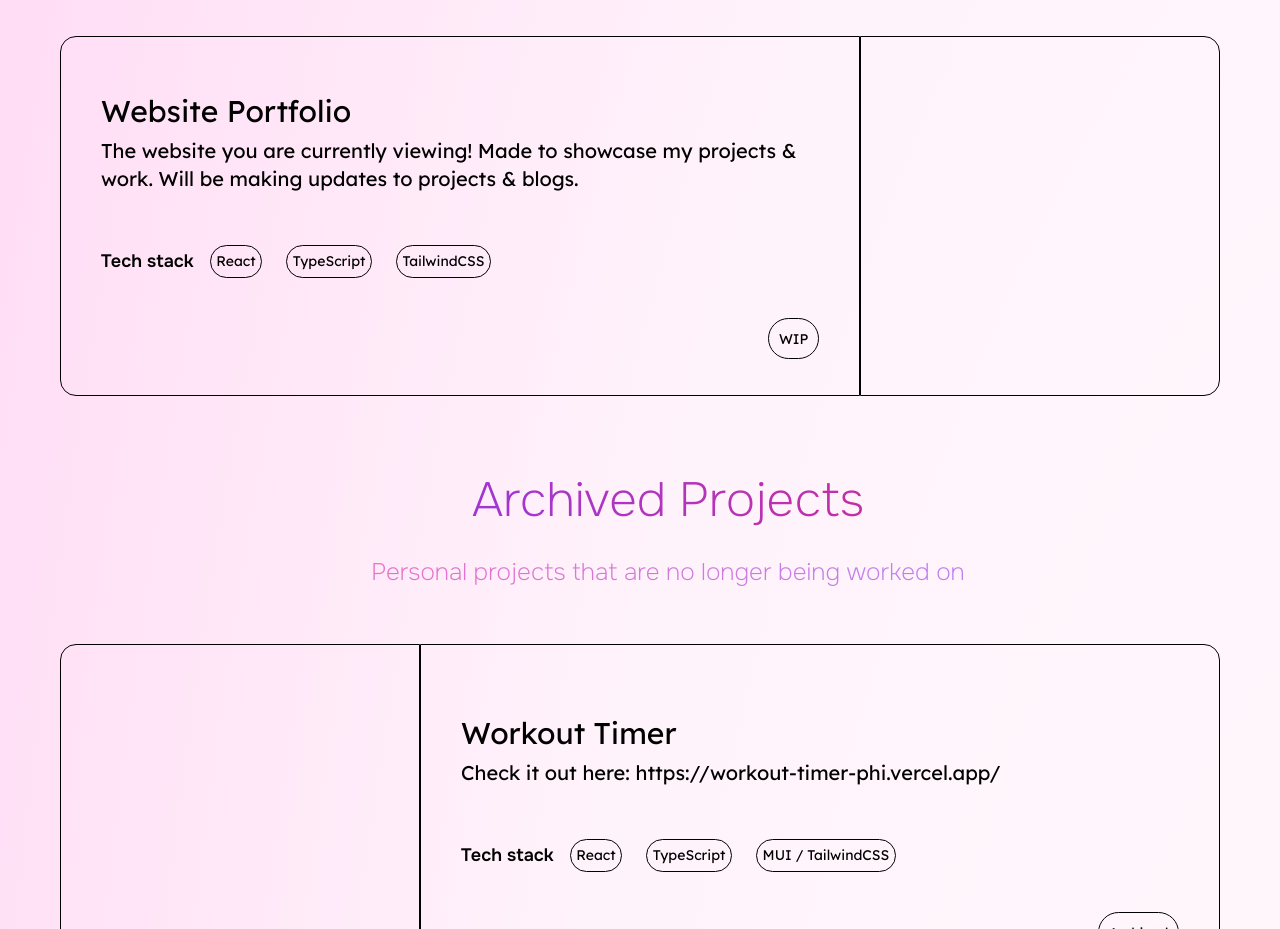
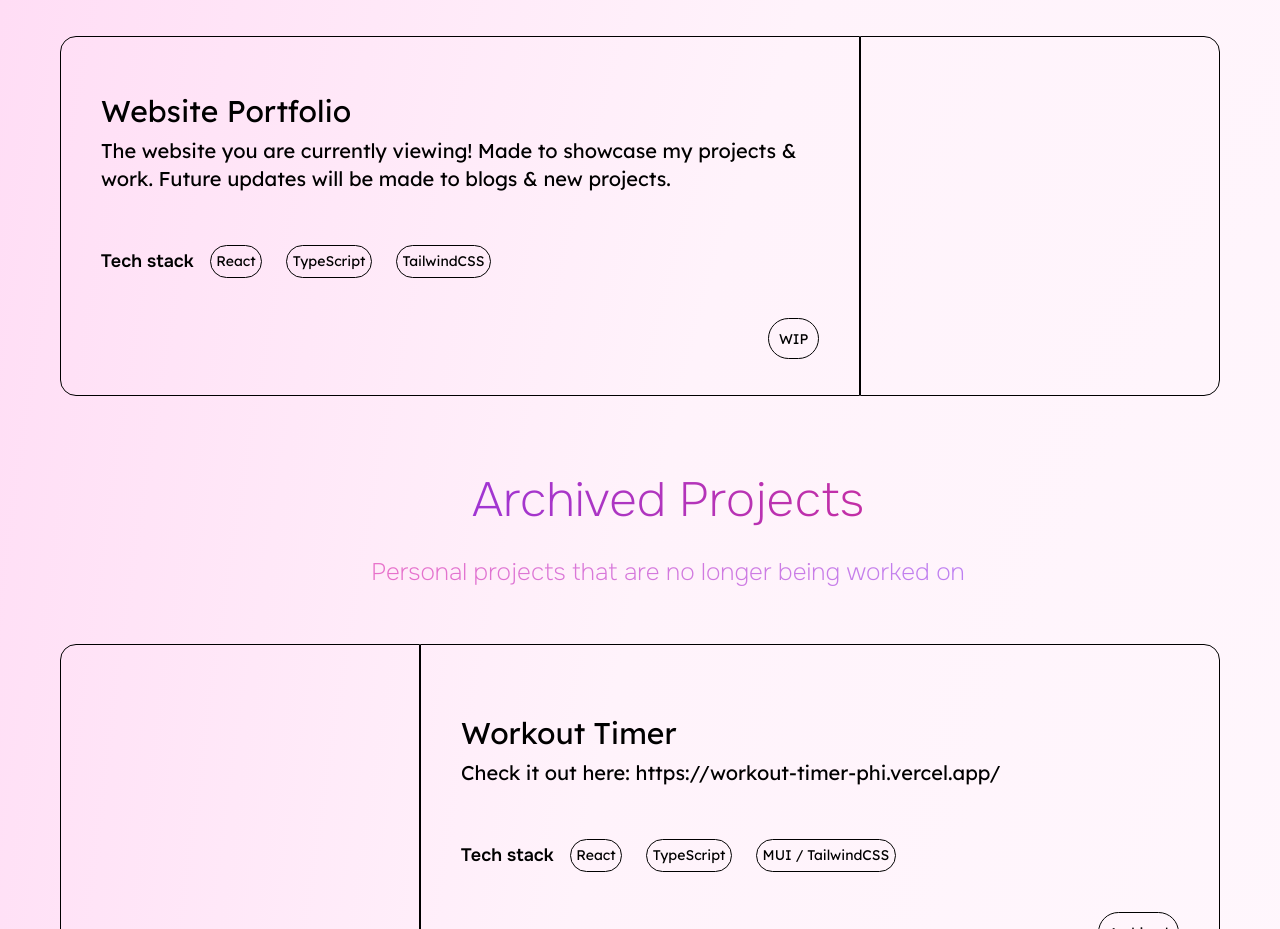
Before and after one commit to cathqine/web-portfolio, a React (Vite) app: page / in a window 1280 px wide. Shown: the part 2220-3149 px from the top of the page. Built offline with nearby package versions, Linux system fonts and the light colour scheme; what tailwindcss-motion would draw is missing.

Commit message:
categorising all projects

```diff
--- a/src/components/pages/OtherProjects.tsx
+++ b/src/components/pages/OtherProjects.tsx
@@ -17,7 +17,7 @@ export default function ArchivedProjects() {
             techstack={[]} />
           <ProjectCard index={4}
             title={"Website Portfolio"}
-            caption={"The website you are currently viewing! Made to showcase my projects & work. Will be making updates to projects & blogs."}
+            caption={"The website you are currently viewing! Made to showcase my projects & work. Future updates will be made to blogs & new projects."}
             status={["WIP"]}
             techstack={["React", "TypeScript", "TailwindCSS"]} />
         </div>
```
